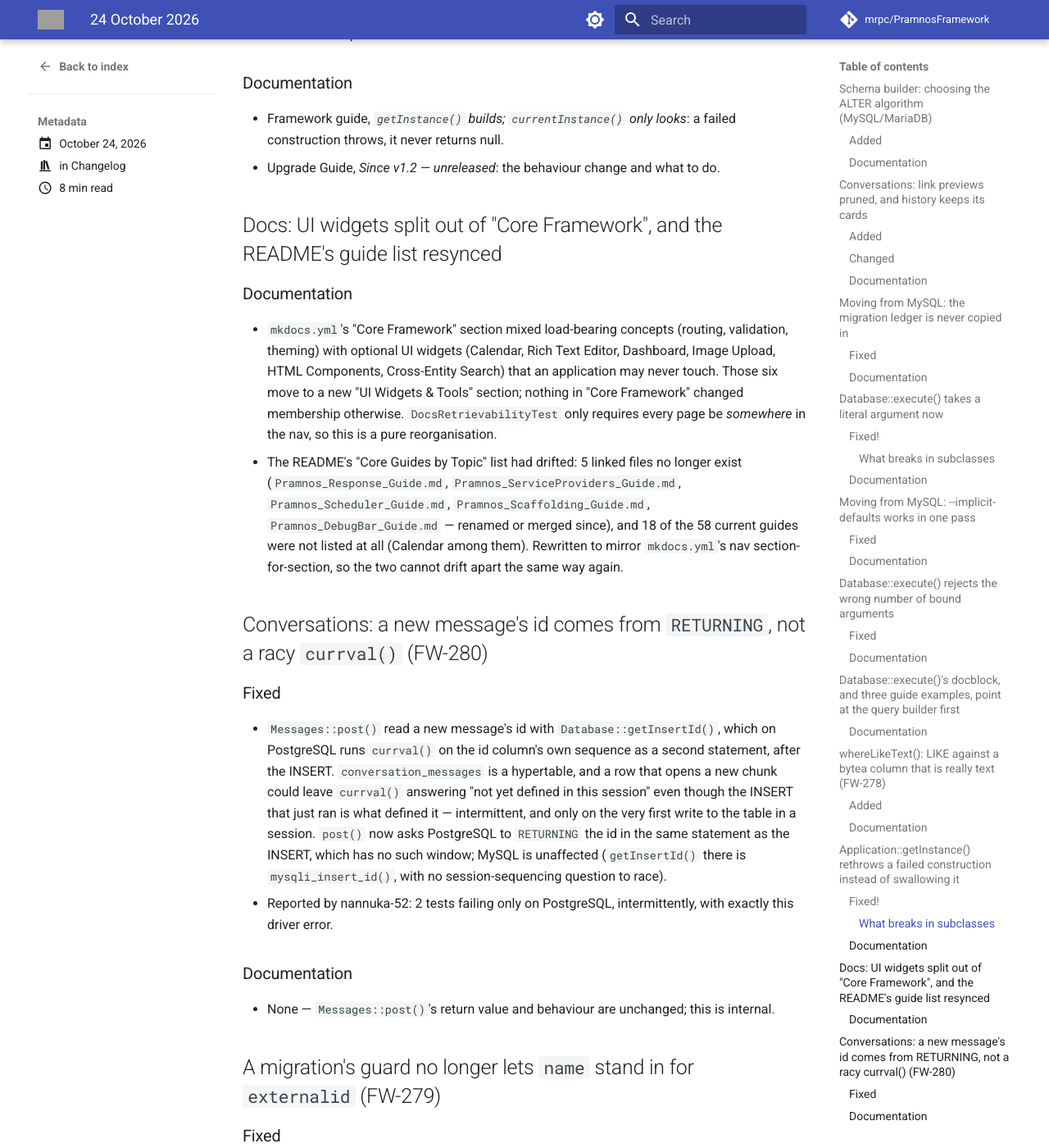
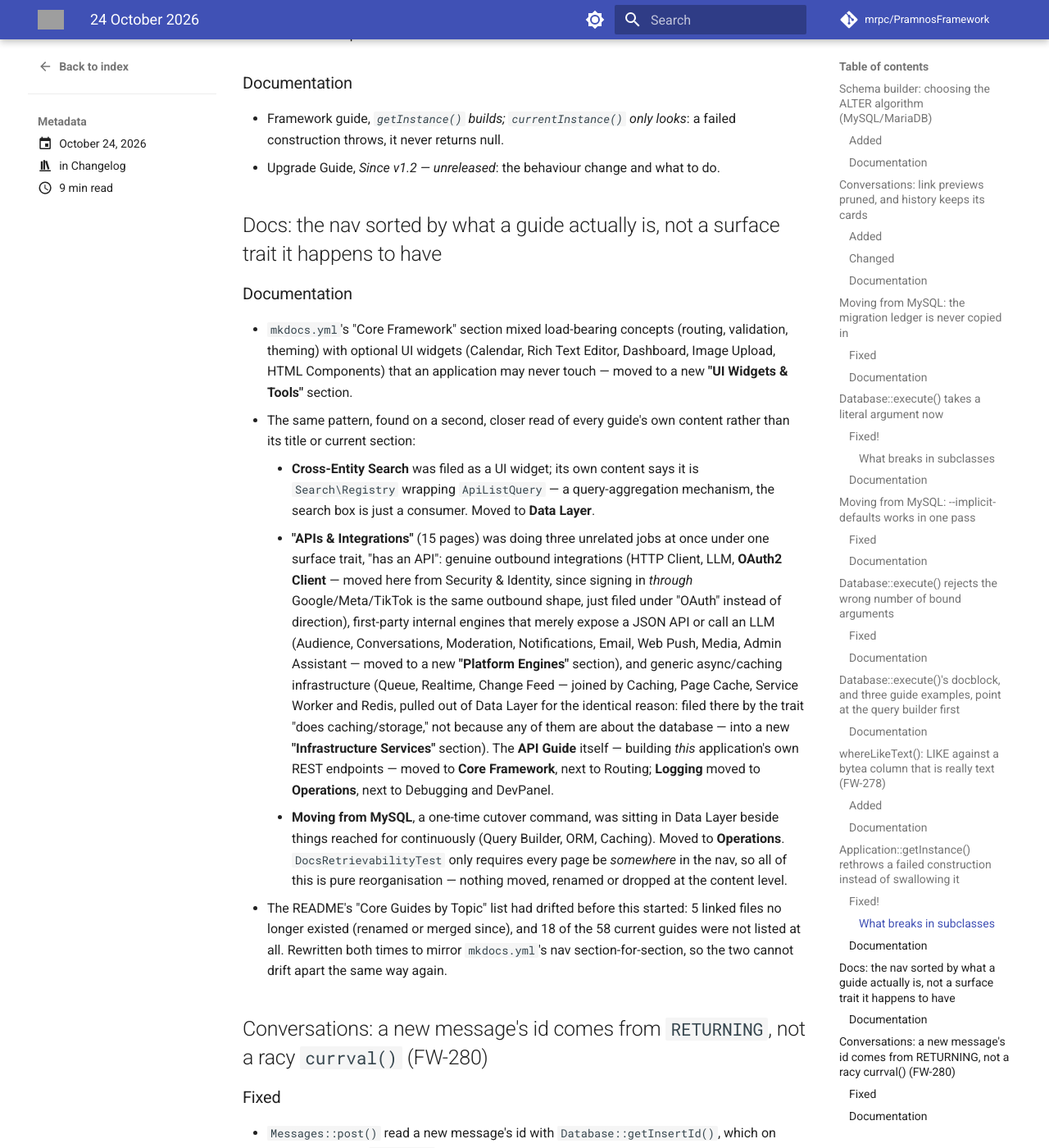
Before and after one commit to mrpc/PramnosFramework, an MkDocs documentation site: the page built from docs/version-history/posts/2026-10-24.md, in a window 1280 px wide and 1400 px high, scrolled down 5460 px. Shown: the whole window at 82% size. Built offline with MkDocs 1.6.1 and Material for MkDocs 9.7.7, drawn with Linux system fonts in a browser that asks for light colours; comment, search, counter and statistics services are not loaded; some of the changed text lies outside the part shown; grey boxes are pictures that could not be loaded.

Commit message:
docs: sort the nav by what a guide actually is, not a surface trait
A closer, content-based read of every guide (not just title or current
section) found the same "binned by surface trait" pattern repeated:

- Cross-Entity Search is a query-aggregation mechanism (Search\Registry
  wraps ApiListQuery), not a UI widget -- moved from "UI Widgets &
  Tools" to Data Layer.
- "APIs & Integrations" (15 pages) conflated three different things
  under the trait "has an API": genuine outbound integrations (HTTP
  Client, LLM, OAuth2 Client -- the last moved here from Security &
  Identity, since signing in through Google/Meta/TikTok is the same
  outbound shape), first-party internal engines that merely expose a
  JSON API (Audience, Conversations, Moderation, Notifications, Email,
  Web Push, Media, Admin Assistant -- moved to new "Platform Engines"),
  and generic async/caching infrastructure (Queue, Realtime, Change
  Feed, joined by Caching/Page Cache/Service Worker/Redis pulled out of
  Data Layer for the identical reason -- into new "Infrastructure
  Services"). API Guide itself (building this app's own REST endpoints)
  moved to Core Framework; Logging moved to Operations.
- Moving from MySQL, a one-time cutover command, moved from Data Layer
  (used continuously) to Operations.

DocsRetrievabilityTest only requires every page be somewhere in the
nav, so this is a pure reorganisation -- nothing moved, renamed or
dropped at the content level. README's "Core Guides by Topic" rewritten
to mirror the new nav section-for-section.

```diff
--- a/docs/version-history/posts/2026-10-24.md
+++ b/docs/version-history/posts/2026-10-24.md
@@ -16,7 +16,7 @@
 - `Database::execute()`'s docblock, and three guide examples, point at the query builder first
 - `whereLikeText()`: LIKE against a `bytea` column that is really text (FW-278)
 - `Application::getInstance()` rethrows a failed construction instead of swallowing it
-- Docs: UI widgets split out of "Core Framework", and the README's guide list resynced
+- Docs: the nav sorted by what a guide actually is, not a surface trait it happens to have
 - Conversations: a new message's id comes from `RETURNING`, not a racy `currval()` (FW-280)
 - A migration's guard no longer lets `name` stand in for `externalid` (FW-279)
 
@@ -204,22 +204,40 @@
   construction throws, it never returns null.
 - Upgrade Guide, *Since v1.2 — unreleased*: the behaviour change and what to do.
 
-## Docs: UI widgets split out of "Core Framework", and the README's guide list resynced
+## Docs: the nav sorted by what a guide actually is, not a surface trait it happens to have
 
 ### Documentation
 
 - `mkdocs.yml`'s "Core Framework" section mixed load-bearing concepts (routing, validation,
   theming) with optional UI widgets (Calendar, Rich Text Editor, Dashboard, Image Upload,
-  HTML Components, Cross-Entity Search) that an application may never touch. Those six move
-  to a new "UI Widgets & Tools" section; nothing in "Core Framework" changed membership
-  otherwise. `DocsRetrievabilityTest` only requires every page be *somewhere* in the nav, so
-  this is a pure reorganisation.
-- The README's "Core Guides by Topic" list had drifted: 5 linked files no longer exist
-  (`Pramnos_Response_Guide.md`, `Pramnos_ServiceProviders_Guide.md`,
-  `Pramnos_Scheduler_Guide.md`, `Pramnos_Scaffolding_Guide.md`, `Pramnos_DebugBar_Guide.md` —
-  renamed or merged since), and 18 of the 58 current guides were not listed at all (Calendar
-  among them). Rewritten to mirror `mkdocs.yml`'s nav section-for-section, so the two cannot
-  drift apart the same way again.
+  HTML Components) that an application may never touch — moved to a new
+  **"UI Widgets & Tools"** section.
+- The same pattern, found on a second, closer read of every guide's own content rather than
+  its title or current section:
+    - **Cross-Entity Search** was filed as a UI widget; its own content says it is
+      `Search\Registry` wrapping `ApiListQuery` — a query-aggregation mechanism, the search
+      box is just a consumer. Moved to **Data Layer**.
+    - **"APIs & Integrations"** (15 pages) was doing three unrelated jobs at once under one
+      surface trait, "has an API": genuine outbound integrations (HTTP Client, LLM,
+      **OAuth2 Client** — moved here from Security & Identity, since signing in *through*
+      Google/Meta/TikTok is the same outbound shape, just filed under "OAuth" instead of
+      direction), first-party internal engines that merely expose a JSON API or call an LLM
+      (Audience, Conversations, Moderation, Notifications, Email, Web Push, Media, Admin
+      Assistant — moved to a new **"Platform Engines"** section), and generic async/caching
+      infrastructure (Queue, Realtime, Change Feed — joined by Caching, Page Cache, Service
+      Worker and Redis, pulled out of Data Layer for the identical reason: filed there by the
+      trait "does caching/storage," not because any of them are about the database — into a
+      new **"Infrastructure Services"** section). The **API Guide** itself — building *this*
+      application's own REST endpoints — moved to **Core Framework**, next to Routing;
+      **Logging** moved to **Operations**, next to Debugging and DevPanel.
+    - **Moving from MySQL**, a one-time cutover command, was sitting in Data Layer beside
+      things reached for continuously (Query Builder, ORM, Caching). Moved to **Operations**.
+  `DocsRetrievabilityTest` only requires every page be *somewhere* in the nav, so all of this
+  is pure reorganisation — nothing moved, renamed or dropped at the content level.
+- The README's "Core Guides by Topic" list had drifted before this started: 5 linked files no
+  longer existed (renamed or merged since), and 18 of the 58 current guides were not listed at
+  all. Rewritten both times to mirror `mkdocs.yml`'s nav section-for-section, so the two
+  cannot drift apart the same way again.
 
 ## Conversations: a new message's id comes from `RETURNING`, not a racy `currval()` (FW-280)
 
--- a/mkdocs.yml
+++ b/mkdocs.yml
@@ -84,25 +84,29 @@
     - Internationalization: Pramnos_Internationalization_Guide.md
     - Document Output: Pramnos_Document_Output_Guide.md
     - Environment Variables: Pramnos_Environment_Variables_Guide.md
+    - API Guide: Pramnos_API_Guide.md
   - UI Widgets & Tools:
     - HTML Components: Pramnos_Html_Components_Guide.md
     - Rich Text Editor: Pramnos_Rich_Editor_Guide.md
     - Dashboard: Pramnos_Dashboard_Guide.md
     - Calendar: Pramnos_Calendar_Guide.md
     - Image Upload (crop and resize): Pramnos_Image_Upload_Guide.md
-    - Cross-Entity Search: Pramnos_Search_Guide.md
   - Data Layer:
     - Database API: Pramnos_Database_API_Guide.md
     - Query Builder: Pramnos_QueryBuilder_Guide.md
     - Schema Builder: Pramnos_Schema_Builder_Guide.md
     - ORM: Pramnos_ORM_Guide.md
     - Migrations: Pramnos_Migration_Guide.md
-    - Moving from MySQL: Pramnos_Moving_From_MySQL_Guide.md
     - Hypertables (TimescaleDB): Pramnos_Hypertable_Guide.md
+    - Cross-Entity Search: Pramnos_Search_Guide.md
+  - Infrastructure Services:
     - Caching: Pramnos_Cache_Guide.md
     - Page Cache: Pramnos_Page_Cache_Guide.md
     - Service Worker: Pramnos_Service_Worker_Guide.md
     - Redis: Pramnos_Redis_Guide.md
+    - Queues: Pramnos_Queue_Guide.md
+    - Realtime (SSE & WebSockets): Pramnos_Realtime_Guide.md
+    - Model Change Feed: Pramnos_Change_Feed_Guide.md
   - Security & Identity:
     - Authentication: Pramnos_Authentication_Guide.md
     - Setting up an Auth Server: Pramnos_AuthServer_Setup_Guide.md
@@ -111,15 +115,12 @@
     - Cookie Consent: Pramnos_Cookie_Consent_Guide.md
     - Account & Security (End Users): Pramnos_Account_Guide.md
     - Third-Party Integration: Pramnos_AuthServer_Integration_Guide.md
-    - OAuth2 Client (signing in elsewhere): Pramnos_OAuth_Client_Guide.md
-  - APIs & Integrations:
-    - API Guide: Pramnos_API_Guide.md
+  - External Integrations:
     - HTTP Client (outbound requests): Pramnos_Http_Client_Guide.md
     - Language models (LLM): Pramnos_LLM_Guide.md
+    - OAuth2 Client (signing in elsewhere): Pramnos_OAuth_Client_Guide.md
+  - Platform Engines:
     - Administration help and side panel: Pramnos_Admin_Assistant_Guide.md
-    - Realtime (SSE & WebSockets): Pramnos_Realtime_Guide.md
-    - Model Change Feed: Pramnos_Change_Feed_Guide.md
-    - Queues: Pramnos_Queue_Guide.md
     - Notifications: Pramnos_Notifications_Guide.md
     - Email: Pramnos_Email_Guide.md
     - Audiences (attributes and filters): Pramnos_Audience_Guide.md
@@ -127,7 +128,6 @@
     - Moderation (bans, mutes, filter, reports): Pramnos_Moderation_Guide.md
     - Web Push: Pramnos_Push_Guide.md
     - Media: Pramnos_Media_Guide.md
-    - Logging: Pramnos_Logging_Guide.md
   - Operations:
     - Console Commands: Pramnos_Console_Guide.md
     - Health checks: Pramnos_Health_Guide.md
@@ -135,6 +135,8 @@
     - Workers & Daemons: Pramnos_Workers_And_Daemons_Guide.md
     - One server to several: Pramnos_Multi_Server_Guide.md
     - Deploy webhooks: Pramnos_Deploy_Webhook_Guide.md
+    - Moving from MySQL: Pramnos_Moving_From_MySQL_Guide.md
+    - Logging: Pramnos_Logging_Guide.md
     - Testing: Pramnos_Testing_Guide.md
     - Test suite performance: Pramnos_Test_Suite_Performance.md
     - Debugging: Pramnos_Debugging_Guide.md
```
Also changed, not shown: README.md (+15 -11 lines).
